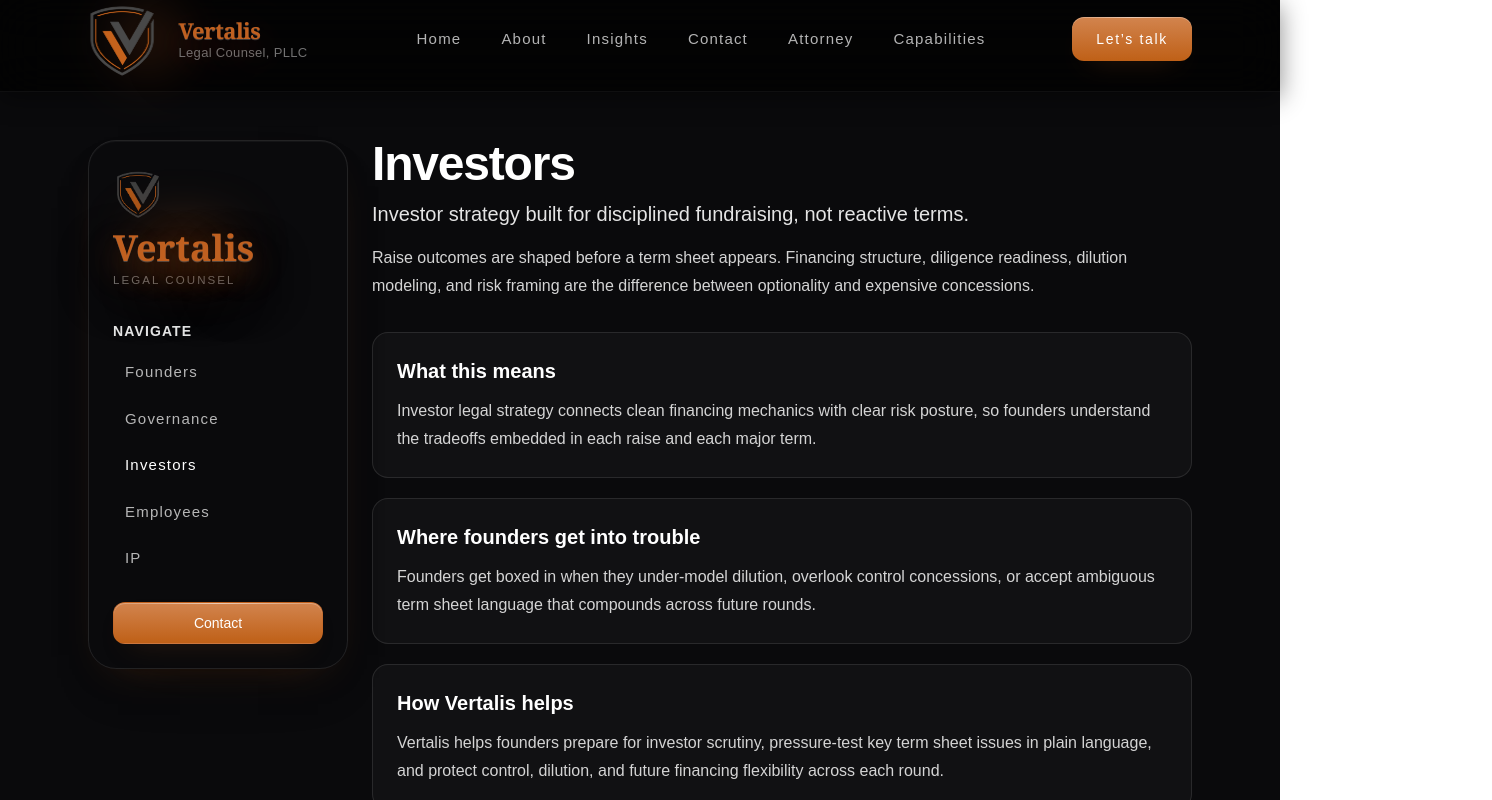
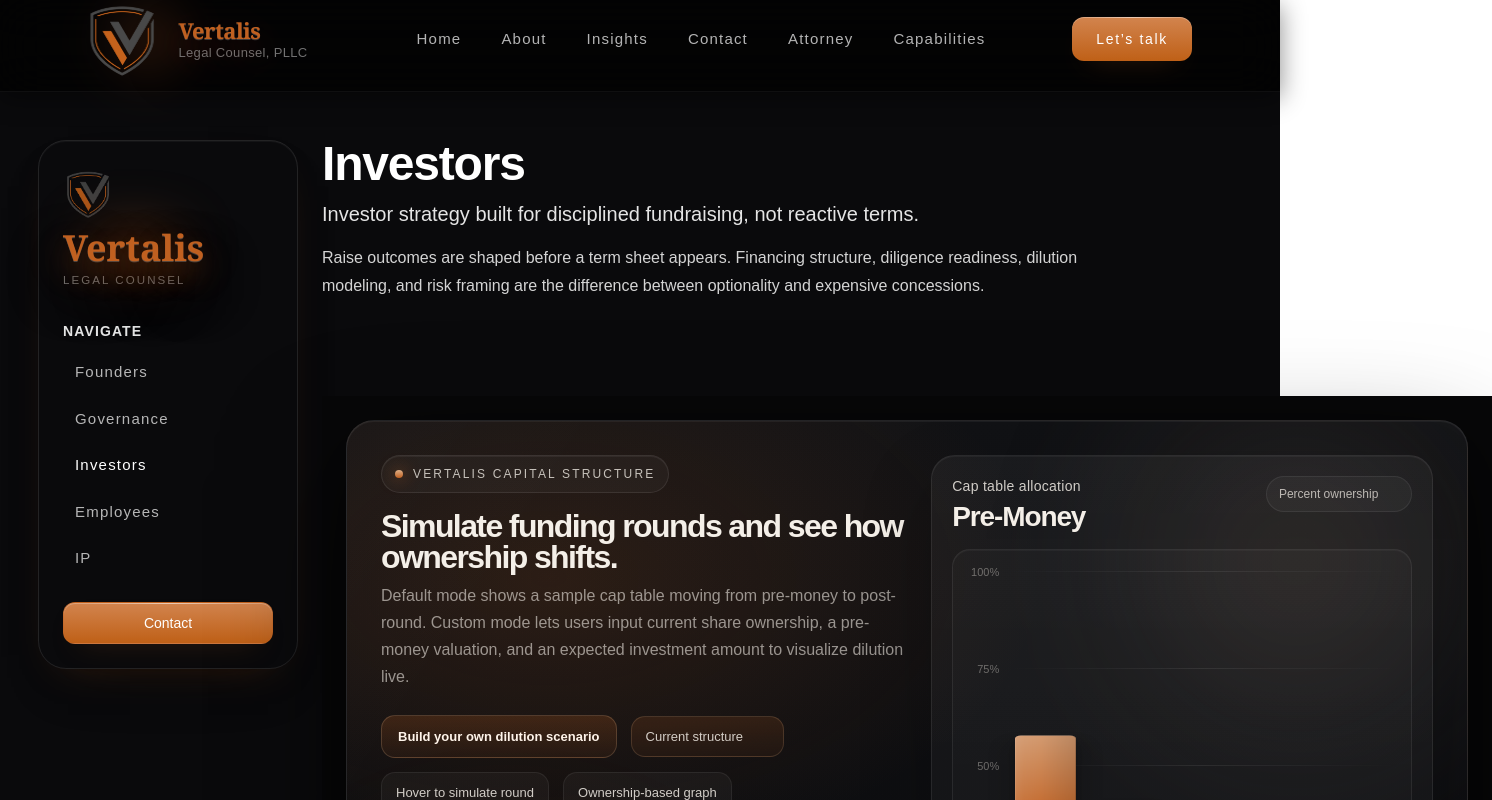
Before and after one commit to timntbb/vertalis-website, a Next.js app: page /about/investors in a window 1280 px wide. Shown: the top 800 px of the page, 1492 px wide, since content can reach past the window. Built offline with nearby package versions, Linux system fonts and the light colour scheme.

Commit message:
Adjust investors page cap table and rail alignment

```diff
--- a/app/about/investors/page.tsx
+++ b/app/about/investors/page.tsx
@@ -1,6 +1,7 @@
 import Link from "next/link";
 import AboutNodeRail from "../components/AboutNodeRail";
 import { Header } from "../../page";
+import VertalisCapTableCard from "@/components/VertalisCapTableCard";
 
 export default function InvestorsPage() {
   return (
@@ -8,9 +9,11 @@
       <Header />
       <div className="mx-auto w-full max-w-6xl px-6 py-12">
         <div className="grid gap-6 lg:grid-cols-[260px_minmax(0,1fr)]">
-          <AboutNodeRail current="investors" />
+          <div className="lg:-translate-x-[50px]">
+            <AboutNodeRail current="investors" />
+          </div>
 
-          <div>
+          <div className="lg:-translate-x-[50px]">
         <header className="max-w-3xl">
           <h1 className="text-4xl font-semibold tracking-tight md:text-5xl">Investors</h1>
           <p className="mt-3 text-xl text-neutral-200">
@@ -22,6 +25,12 @@
             the difference between optionality and expensive concessions.
           </p>
         </header>
+
+        <section className="py-24">
+          <div className="max-w-7xl lg:w-[calc(100%+350px)]">
+            <VertalisCapTableCard />
+          </div>
+        </section>
 
         <section className="mt-8 rounded-2xl border border-white/10 bg-white/[0.03] p-6">
           <h2 className="text-xl font-semibold">What this means</h2>
```
